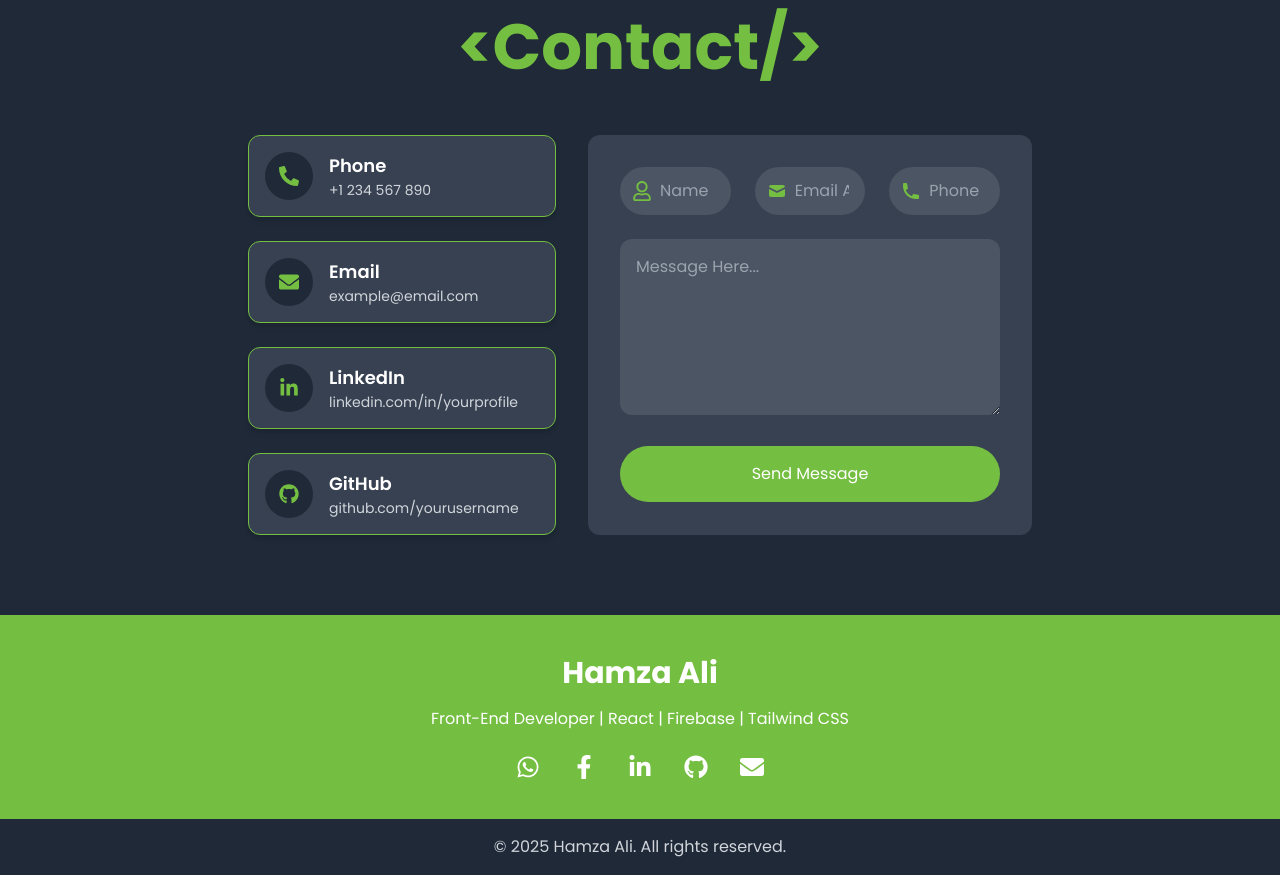
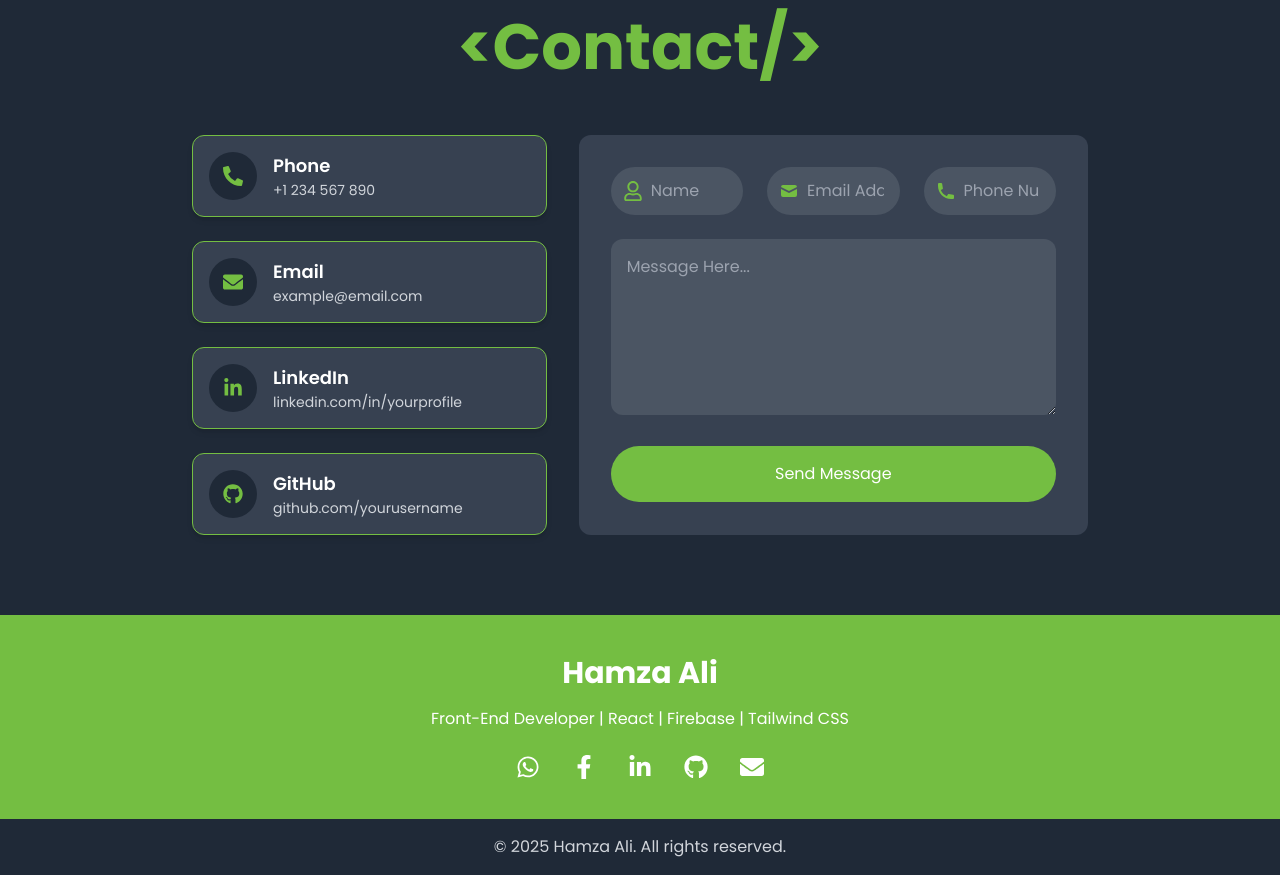
Before and after one commit to hamzakhtri/hamza, a React (Vite) app: page / in a window 1280 px wide. Shown: the part 5080-5955 px from the top of the page. Built offline with nearby package versions, Linux system fonts and the light colour scheme.

Commit message:
fix contact ui issue

```diff
--- a/src/components/Contact.jsx
+++ b/src/components/Contact.jsx
@@ -59,7 +59,7 @@ const Contact = () => {
         <section id="contact" className="bg-secondary-color dark:bg-gray-800 px-5 sm:px-10 lg:px-20 pb-20 text-white scroll-mt-16">
             <h2 className="heading-2 text-center mb-10 text-primary-color">&lt;Contact/&gt;</h2>
 
-            <div className="grid grid-cols-12 justify-center gap-8 container w-[100%] md:w-[70%] mx-auto">
+            <div className="grid grid-cols-12 justify-center gap-8 container w-[100%] md:w-[80%] mx-auto">
                 {/* Contact Info Cards */}
                 <div className="col-span-12 lg:col-span-5 space-y-6">
                     {contactInfo.map((item, idx) => (
```
